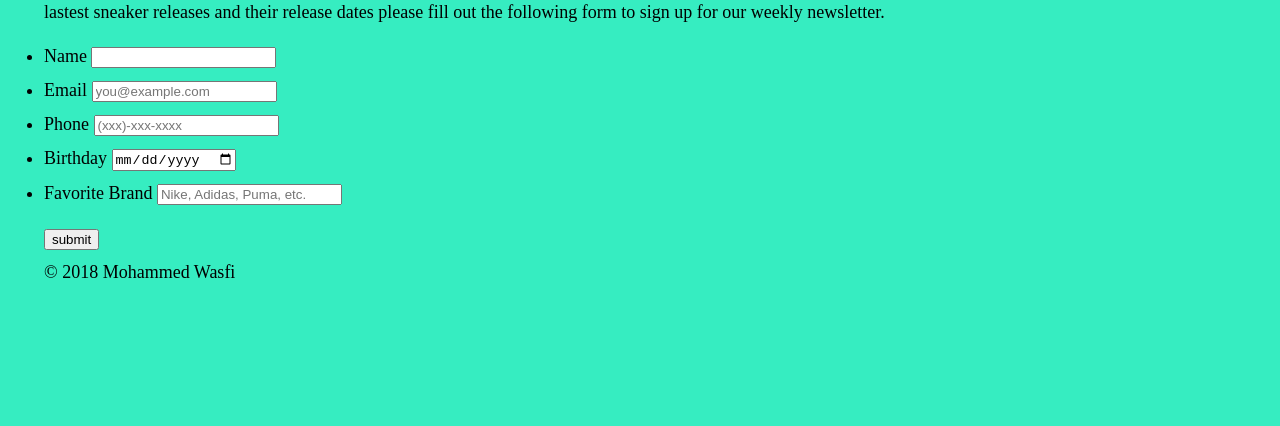
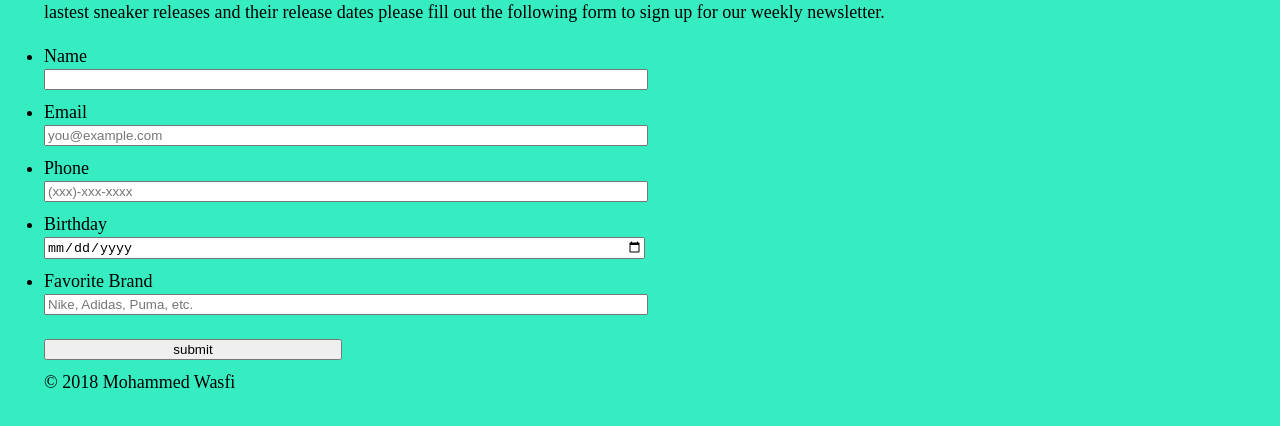
Before and after one commit to MohammedWasfi/itmd362-project1, a plain HTML site: page index.html in a window 1280 px wide. Shown: the part 154-580 px from the top of the page. Drawn offline with nearby package versions, Linux system fonts and the light colour scheme.

Commit message:
Change the position of the list items

```diff
--- a/screen.css
+++ b/screen.css
@@ -53,3 +53,21 @@ footer {
   padding-bottom: 0.611em; /* 11 / 18 = 0.6111111 */
 
 }
+
+#email,
+#phone,
+#birthday,
+#name,
+#brand {
+  position: relative;
+  width: 100%;
+}
+
+#submit {
+  position: relative;
+  width: 50%;
+}
+
+#sign-form {
+  width: 50%;
+}
```
